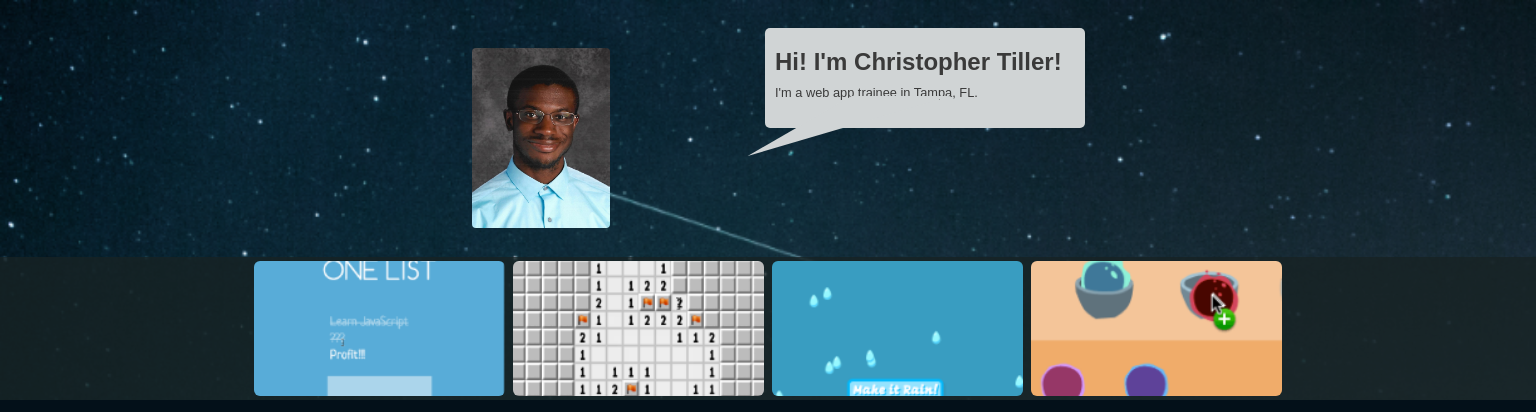
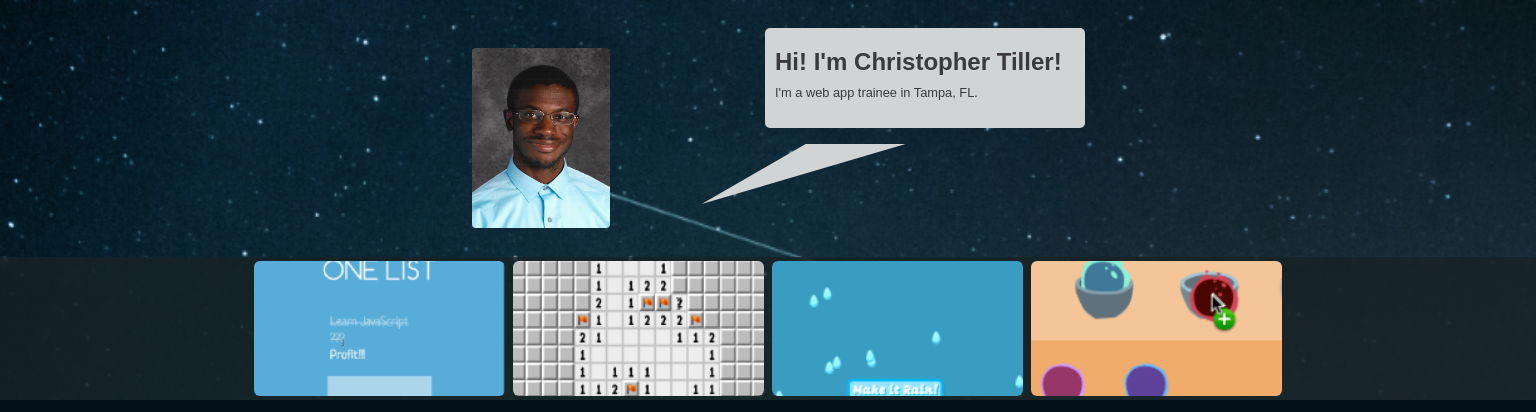
Before and after one commit to ctiller15/mock-portfolio, a website: page public/index.html in a window 1536 px wide. Shown: the top 412 px of the page. Drawn offline with Linux system fonts and the light colour scheme.

Commit message:
update speech triangle for desktop

```diff
--- a/public/screen.css
+++ b/public/screen.css
@@ -389,6 +389,11 @@ body section section, body footer section {
     height: 100px;
   }
 
+  .me-text:after {
+    right: 45%;
+    top: 18%;
+  }
+
   .portfolio-projects {
     flex-basis: 140px;
     padding: 0 250px;
```
